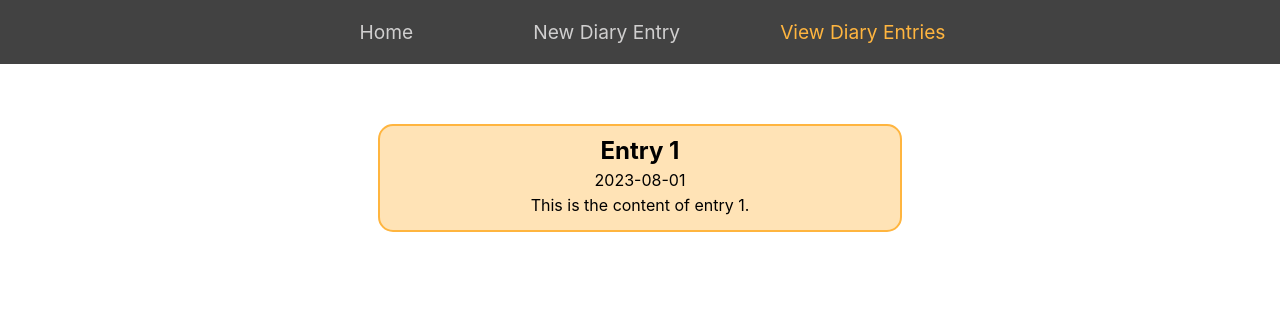
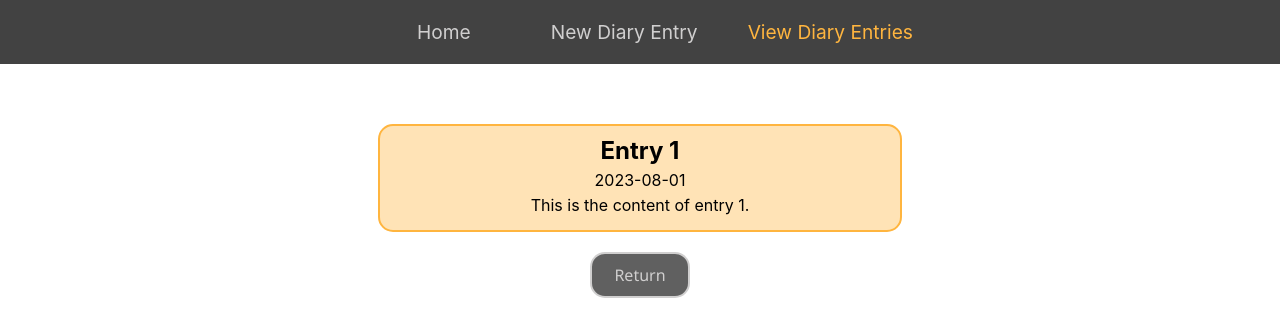
Before and after one commit to mishmishel/my-react-app, a React (Create React App) app: page /viewdiaryentries/1 in a window 1280 px wide. Shown: the top 336 px of the page. Built offline with nearby package versions, Linux system fonts and the light colour scheme; data requests are answered from the project's data file.

Commit message:
Back button

```diff
--- a/db.json
+++ b/db.json
@@ -35,6 +35,18 @@
       "date": "09/08/2023",
       "content": "Today, I used the usehistory() hook. ",
       "id": 6
+    },
+    {
+      "title": "meow",
+      "date": "14/05/2004",
+      "content": "i love to meow",
+      "id": 7
+    },
+    {
+      "title": "This is my last entry",
+      "date": "13/05/2022",
+      "content": "Today, I went to the mall and I saw a really cute boy! But! He vomitted all over the kmart. It was so disgusting. ",
+      "id": 8
     }
   ]
 }
--- a/src/components/EntryDetails.js
+++ b/src/components/EntryDetails.js
@@ -1,10 +1,11 @@
 import React, { useEffect, useState } from "react";
-import { useParams } from "react-router-dom"
+import { useParams, useHistory } from "react-router-dom"
 import EntryItemDetails from "./EntryItemDetails";
 
 function EntryDetails() {
     const [entry, setEntry] = useState(null);
-    const params = useParams()
+    const params = useParams();
+    const history = useHistory();
 
     useEffect(() => {
         fetch(`http://localhost:4000/entries/${params.id}`)
@@ -15,16 +16,17 @@ function EntryDetails() {
     if(!entry) return <h2 id="loading">Loading...</h2>
 
     return (
-        <section>
-            <div className="details-container">
+
+        <div className="details-container">
                 <EntryItemDetails
                 key={entry.id}
                 title={entry.title}
                 date={entry.date}
                 content={entry.content}
             />
-            </div>
-        </section>
+            <button id="back-button" onClick={() => history.push("/viewdiaryentries")}>Return</button>
+        </div>
+
     );
 }
 
--- a/src/components/Navbar.css
+++ b/src/components/Navbar.css
@@ -5,6 +5,7 @@
     justify-content: center; /* Align left and right */
     align-items: center;
     padding: 20px 20px;
+    margin: 0 auto;
   }
 
   /* Links within the navbar class */
@@ -24,18 +25,16 @@
   }
 
   .left-link {
-    padding-left: 5px;
-    margin-left: 70px;
+    margin-left: 100px;
     margin-right: 50px;
   }
 
   .right-link {
-    margin-left: 50px;
+    margin-left: 25px;
     margin-right: 50px;
   }
 
   .middle-link {
-    align-items: center;
-    margin-left: 70px;
-    margin-right: 50px;
+    margin-left: 30px;
+    margin-right: 25px;
   }
--- a/src/components/ViewDiaryEntries.css
+++ b/src/components/ViewDiaryEntries.css
@@ -64,3 +64,20 @@ h1 {
     margin-bottom: 20px;
     text-align: center;
 }
+
+#back-button {
+    background-color:  #606060;
+    border: 2px solid  rgb(208, 207, 207);
+    color: rgb(208, 207, 207);
+    font-size: 1em;
+    font-family: 'Segoe UI', 'Roboto', 'Oxygen', 'Ubuntu', 'Cantarell', 'Fira Sans', 'Droid Sans', 'Helvetica Neue', sans-serif;;
+    padding: 10px;
+    margin: 0 auto;
+    border-radius: 15px;
+    width: 100px;
+}
+
+#back-button:hover {
+    color:  #ffb53f;
+    border: 2px solid #ffb53f;
+}
```
